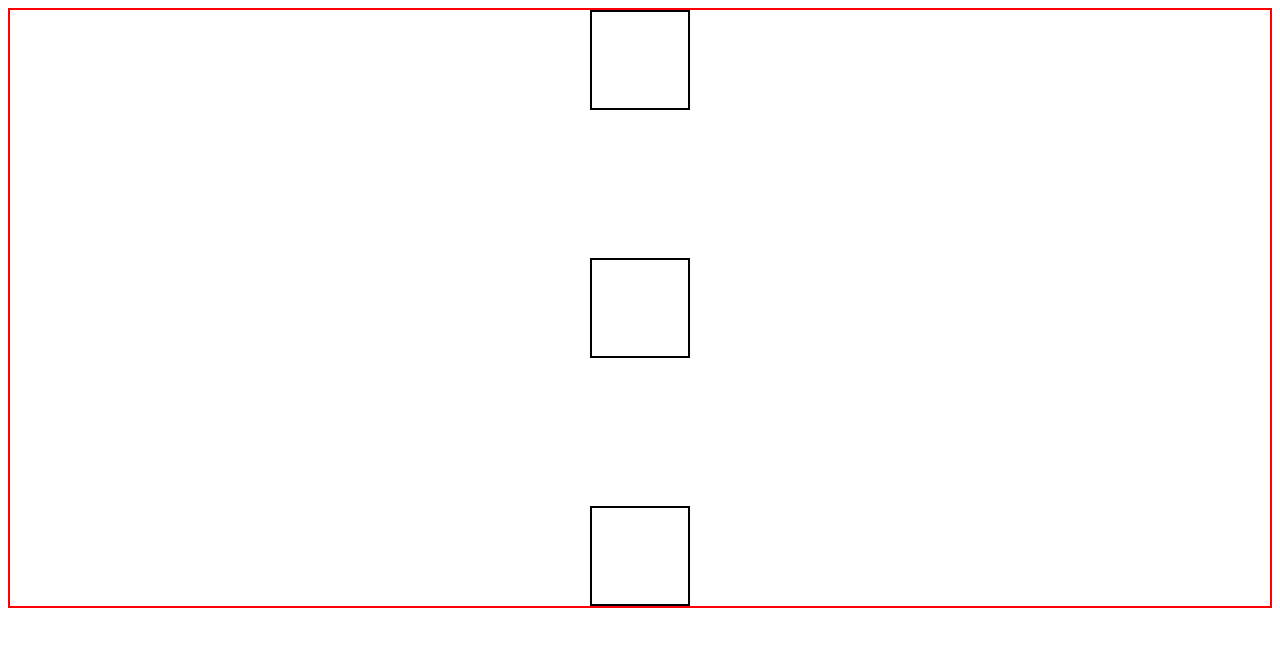
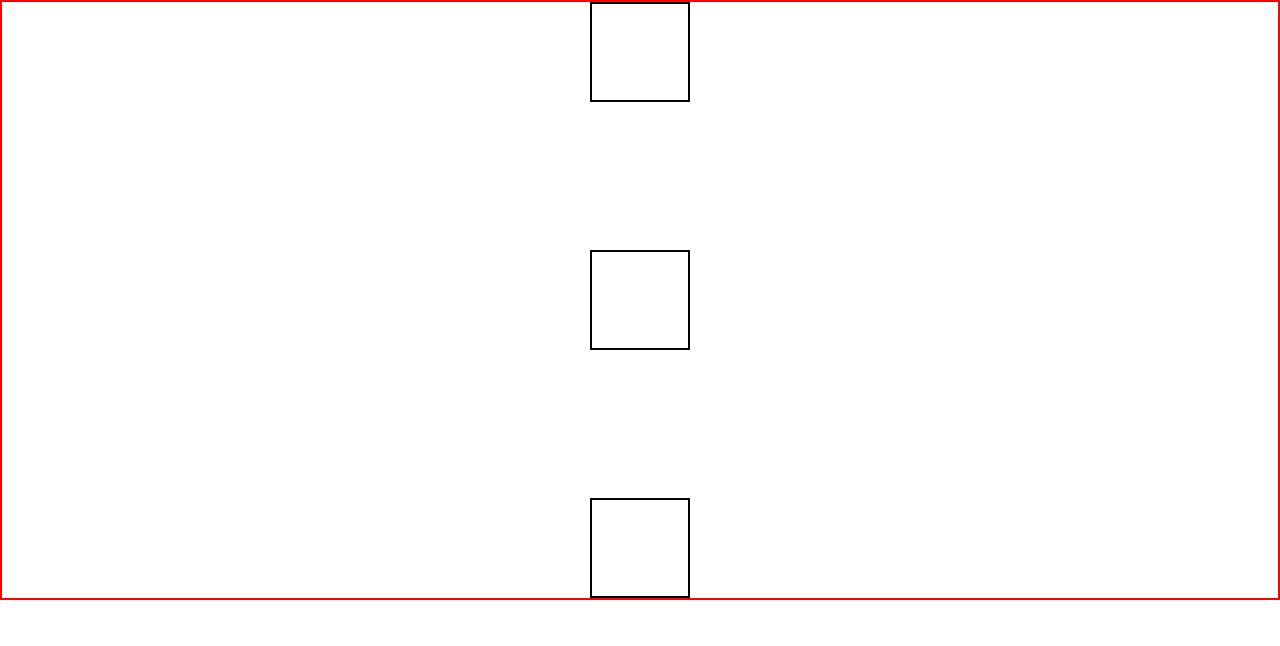
Before and after one commit to nagibjj/Flex, a plain HTML site: page index.html in a window 1280 px wide. Drawn offline with Linux system fonts and the light colour scheme.

Commit message:
going to change file

```diff
--- a/styles.css
+++ b/styles.css
@@ -1,4 +1,11 @@
 *{
+    box-sizing: border-box;
+}
+@import url('https://fonts.googleapis.com/css2?family=Roboto:wght@300;400;500;600;700&display=swap');
+*{
+    font-family: 'Times New Roman', Times, serif;
+    margin: 0;
+    padding: 0;
     box-sizing: border-box;
 }
 
```
